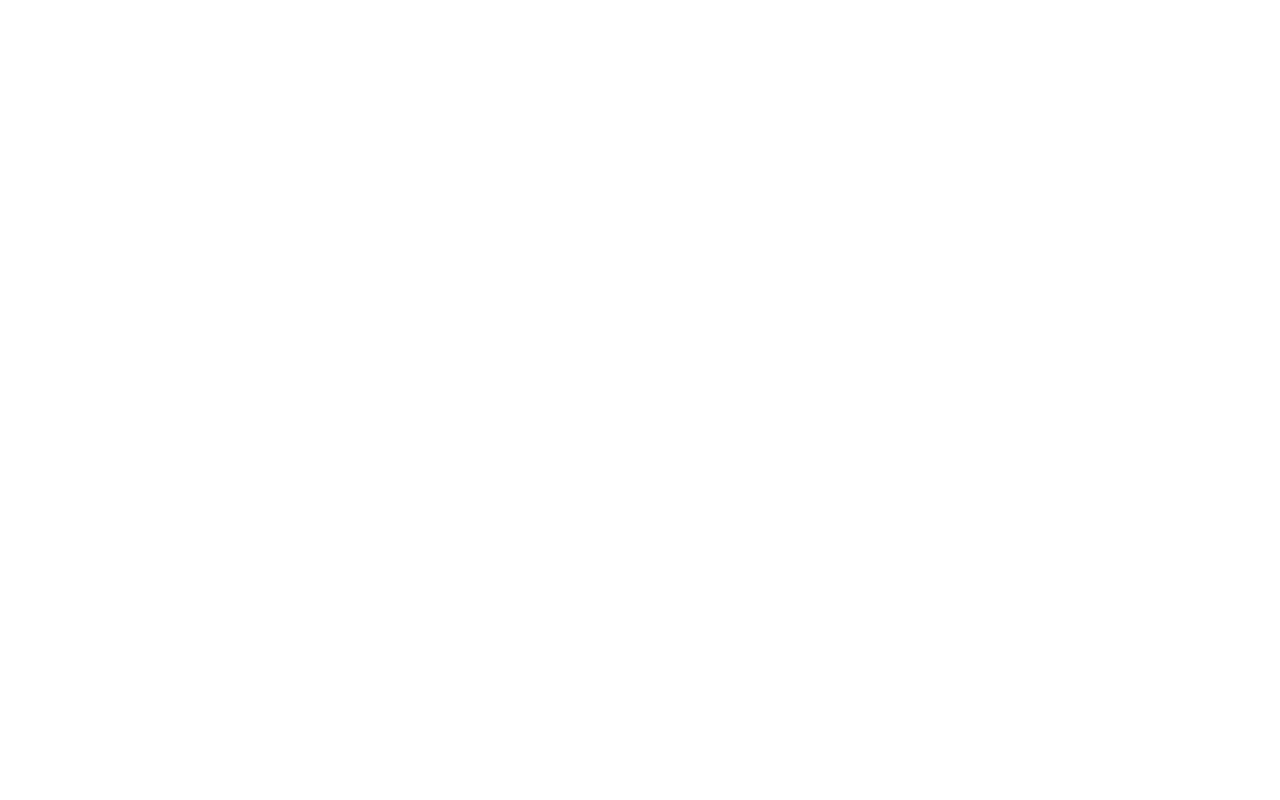
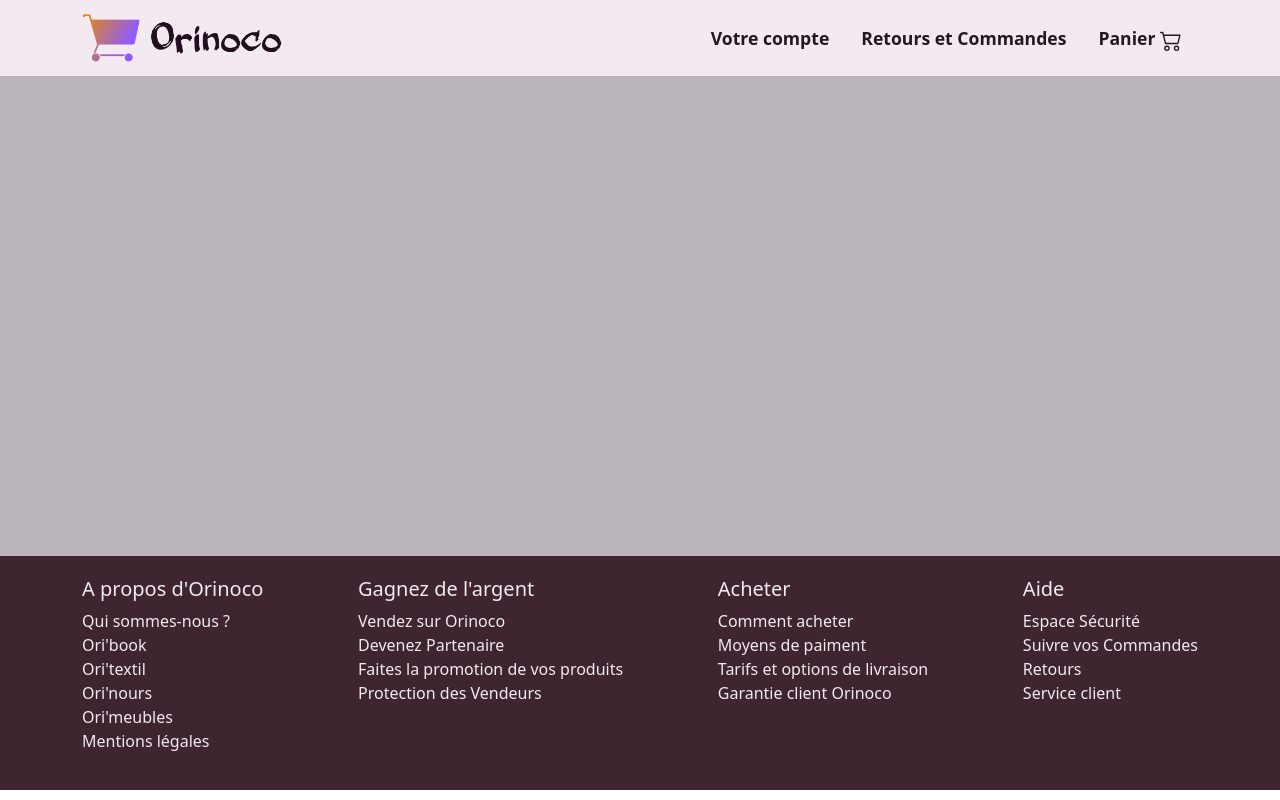
Before and after one commit to olgalescuyer/OlgaLescuyer_5_09082021, a plain HTML site: page cart.html in a window 1280 px wide. Drawn offline with nearby package versions, Linux system fonts and the light colour scheme; files that its build step writes are made by us from their sources.

Commit message:
ajout : cart html la structure de base

```diff
--- a/cart.html
+++ b/cart.html
@@ -10,12 +10,181 @@
     <!--BOOTSTRAP par CDN-->
     <link href="https://cdn.jsdelivr.net/npm/bootstrap@5.0.2/dist/css/bootstrap.min.css" rel="stylesheet" integrity="sha384-EVSTQN3/azprG1Anm3QDgpJLIm9Nao0Yz1ztcQTwFspd3yD65VohhpuuCOmLASjC" crossorigin="anonymous">
 
+    <link rel="shortcut icon" type="image/jpg" href="./front-end/img/favicon-min.jpg">
+
     <!--Style-->
-    <link rel="stylesheet" href="./style/style.css">
+    <link rel="stylesheet" href="./front-end/style/style.css">
 
-    <title>Panier</title>
+    <title>Orinoco</title>
 </head>
 
 <body>
 
+    <div class="main-wrapper">
+
+        <header class="header">
+
+            <div class="container">
+
+                <nav class="navbar navbar-expand-lg navbar-light ">
+
+                    <a href="index.html" title="Accueil" class="navbar-brand">
+
+                        <img src="./front-end/img/logo-min.png" alt="logo brand" class="header__logo" />
+                    </a>
+
+                    <button class="header__btn-toggler" type="button" data-bs-toggle="collapse" data-bs-target="#collapseMenu" aria-expanded="false" aria-controls="collapseMenu">
+                        <span class="navbar-toggler-icon header__icon-toggler"></span>
+                    </button>
+
+                    <div class="collapse navbar-collapse justify-content-end header__navbar" id="collapseMenu">
+
+                        <ul class="nav">
+
+                            <li class="nav-item nav__nav-item">
+                                <a class="nav-link header__subtitle" href="#">Votre compte</a>
+                            </li>
+                            <li class="nav-item nav__nav-item">
+                                <a class="nav-link header__subtitle" href="#">Retours et Commandes</a>
+                            </li>
+                            <li class="nav-item nav__nav-item">
+                                <a class="nav-link header__subtitle" href="#">Panier
+                                    <svg xmlns="http://www.w3.org/2000/svg" width="22" height="22" fill="currentColor" class="bi bi-cart2" viewBox="0 0 16 16">
+                                        <path d="M0 2.5A.5.5 0 0 1 .5 2H2a.5.5 0 0 1 .485.379L2.89 4H14.5a.5.5 0 0 1 .485.621l-1.5 6A.5.5 0 0 1 13 11H4a.5.5 0 0 1-.485-.379L1.61 3H.5a.5.5 0 0 1-.5-.5zM3.14 5l1.25 5h8.22l1.25-5H3.14zM5 13a1 1 0 1 0 0 2 1 1 0 0 0 0-2zm-2 1a2 2 0 1 1 4 0 2 2 0 0 1-4 0zm9-1a1 1 0 1 0 0 2 1 1 0 0 0 0-2zm-2 1a2 2 0 1 1 4 0 2 2 0 0 1-4 0z"/>
+                                      </svg>
+                                  </svg>
+                                </a>
+                            </li>
+
+                        </ul>
+
+                    </div>
+
+                </nav>
+
+            </div>
+
+        </header>
+
+        <main>
+
+            <section class="content">
+
+                <!--Je vais utiliser JS pour concevoir la page-->
+                <div class="container content__container">
+
+
+
+                    <div class="content__box" id="root-cart">
+
+
+
+                    </div>
+
+                </div>
+
+            </section>
+        </main>
+
+        <footer class="footer">
+
+            <div class=" container footer__nav">
+
+                <div>
+                    <h5>A propos d'Orinoco</h5>
+                    <ul class="list-unstyled">
+                        <li>
+                            <a href="#">Qui sommes-nous ?</a>
+                        </li>
+                        <li>
+                            <a href="#">Ori'book</a>
+                        </li>
+                        <li>
+                            <a href="#">Ori'textil</a>
+                        </li>
+                        <li>
+                            <a href="#">Ori'nours</a>
+                        </li>
+                        <li>
+                            <a href="#">Ori'meubles</a>
+                        </li>
+                        <li>
+                            <a href="#">Mentions légales</a>
+                        </li>
+                    </ul>
+
+                </div>
+
+                <div>
+                    <h5>Gagnez de l'argent</h5>
+                    <ul class="list-unstyled">
+                        <li>
+                            <a href="#">Vendez sur Orinoco</a>
+                        </li>
+                        <li>
+                            <a href="#">Devenez Partenaire</a>
+                        </li>
+                        <li>
+                            <a href="#">Faites la promotion de vos produits</a>
+                        </li>
+                        <li>
+                            <a href="#">Protection des Vendeurs</a>
+                        </li>
+                    </ul>
+
+                </div>
+
+                <div>
+                    <h5>Acheter</h5>
+                    <ul class="list-unstyled">
+                        <li>
+                            <a href="#">Comment acheter</a>
+                        </li>
+                        <li>
+                            <a href="#">Moyens de paiment</a>
+                        </li>
+                        <li>
+                            <a href="#">Tarifs et options de livraison</a>
+                        </li>
+                        <li>
+                            <a href="#">Garantie client Orinoco</a>
+                        </li>
+                    </ul>
+
+                </div>
+
+                <div>
+                    <h5>Aide</h5>
+                    <ul class="list-unstyled">
+                        <li>
+                            <a href="#">Espace Sécurité</a>
+                        </li>
+                        <li>
+                            <a href="#">Suivre vos Commandes</a>
+                        </li>
+                        <li>
+                            <a href="#">Retours</a>
+                        </li>
+                        <li>
+                            <a href="#">Service client</a>
+                        </li>
+                    </ul>
+
+                </div>
+
+            </div>
+
+        </footer>
+
+    </div>
+
+
+    <!--Script pour BOOTSTRAP-->
+    <script src="https://cdn.jsdelivr.net/npm/bootstrap@5.0.2/dist/js/bootstrap.bundle.min.js" integrity="sha384-MrcW6ZMFYlzcLA8Nl+NtUVF0sA7MsXsP1UyJoMp4YLEuNSfAP+JcXn/tWtIaxVXM" crossorigin="anonymous"></script>
+
+    <!--Mon fichier script-->
+    <script src="./front-end/js/cart.js "></script>
+
 </body>
+
+</html>
```
Also changed, not shown: index.html (+1 -1 lines), product.html (+1 -1 lines).
